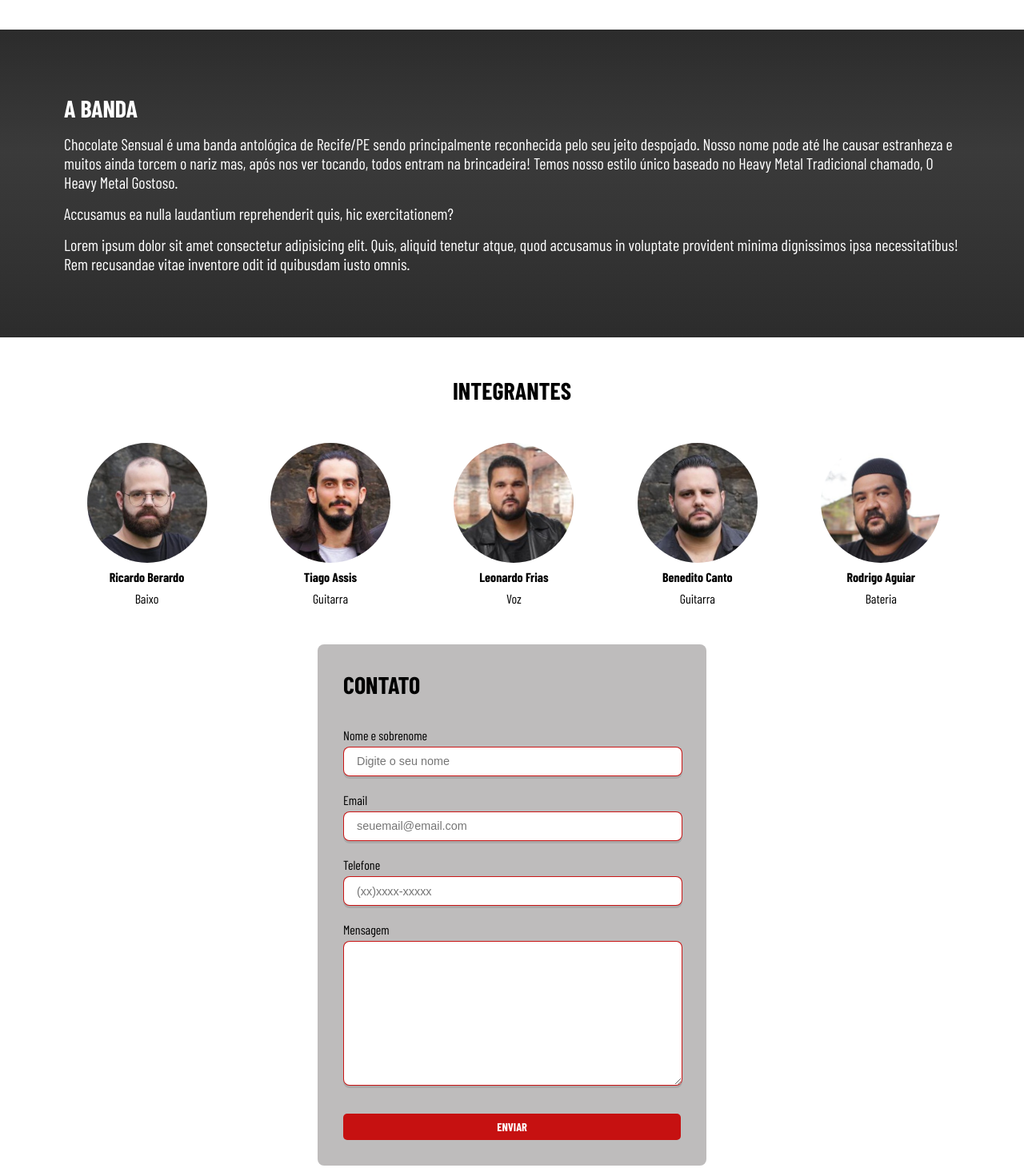
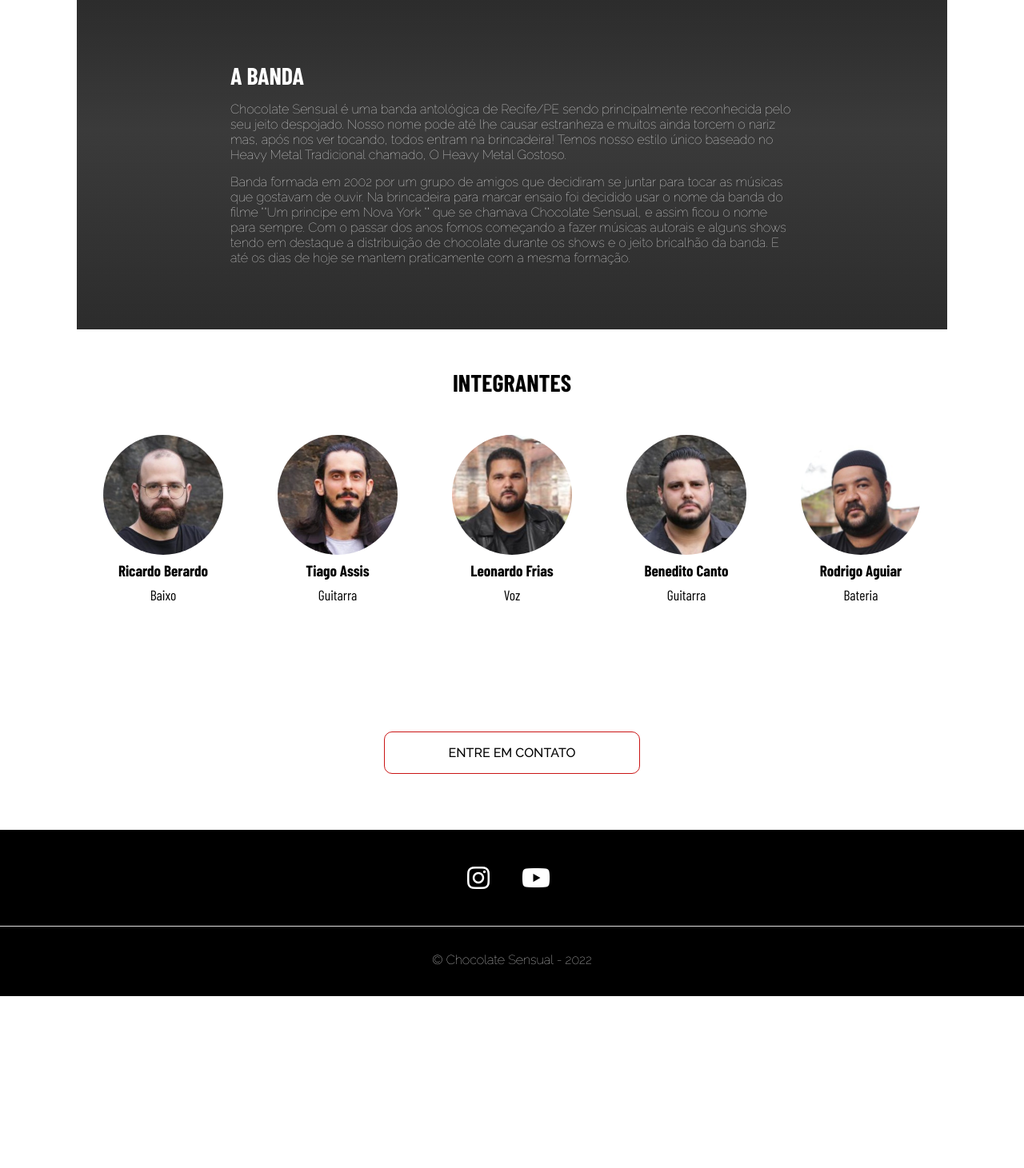
Before and after one commit to tiagoharry/Projeto-Chocolate, a plain HTML site: page index.html in a window 1280 px wide. Shown: the part 1300-2761 px from the top of the page at 80% size. After the commit the page ends 2546 px from the top, so only its background shows below. Drawn offline with nearby package versions, Linux system fonts and the light colour scheme.

Commit message:
projeto da banda chocolate sensual

```diff
--- a/css/banner.css
+++ b/css/banner.css
@@ -3,7 +3,10 @@
 
 
 .banner_container{
-    position: relative;
+    display: flex;
+    flex-direction: column;
+    align-items: center;
+
 }
 .banner_container .banner__imagem{
     width: 100%;
@@ -11,13 +14,11 @@
 }
 
 .banner #banner_texto{
-    position:absolute;
+    position: absolute;
     color: white;
     font-family: 'Staatliches', cursive;
     font-size: 5em;
-    bottom: 0;
-    right: 0;
-    width: 70%;
+
 }
 
 @media screen and (min-width: 0px) {
@@ -31,7 +32,7 @@
     .banner #banner_texto{
         font-size: 3em ;
         text-align: center;
-        padding: 50px;
+        padding-top: 15rem;
     }
 
 }
@@ -39,13 +40,11 @@
 @media screen and (min-width: 768px){
     .banner img{
         height: 100vh;
-
         max-height: 650px;
     }
 
     .banner #banner_texto{
         font-size: 5em;
-        padding: 100px;
-
+        padding-top: 20rem ;
     }
 }
--- a/css/contato.css
+++ b/css/contato.css
@@ -1,12 +1,35 @@
+@import url('https://fonts.googleapis.com/css2?family=Raleway:wght@100;500;700&display=swap');
+
+
 .contato{
     display: flex;
     justify-content: center;
     align-items: center;
-    font-family: 'Barlow Condensed', sans-serif;
 
+    font-weight: 500;
+    margin-top: 5rem;
 }
 
-.contato__container{
+.contato__botao{
+    border: 1px solid rgba(199, 8, 8, 0.945);
+    border-radius: 10px;
+    text-decoration: none;
+    font-family: 'Raleway', sans-serif;
+    font-weight: 500;
+    font-size: 1em;
+    text-transform: uppercase;
+    color: black;
+    padding:1rem 5rem;
+    cursor: pointer;
+    transition: 0.6s all;
+}
+
+.contato__botao:hover{
+    background-color:rgba(199, 8, 8, 0.945);
+    color: white;
+}
+
+/*.contato__container{
     background-color: rgb(190, 188, 188);
     min-width: 350px;
     min-height: 80vh;
@@ -61,7 +84,7 @@ form label{
     box-shadow: 0 3px 0 rgb(0, 0, 0, 0.1);
 }*/
 
-form input[type="submit"]{
+/*form input[type="submit"]{
     width: 100%;
     padding: 0.5rem;
     margin-top:2rem;
@@ -91,7 +114,7 @@ form input[type="submit"]{
 
     }*/
 
-    .contato__container{
+    /*.contato__container{
         min-height: 59vh;
         width: 5px;
 
@@ -102,4 +125,4 @@ form input[type="submit"]{
     .contato__container{
         width: auto;
     }
-}
+}*/
--- a/css/footer.css
+++ b/css/footer.css
@@ -1,5 +1,6 @@
+@import url('https://fonts.googleapis.com/css2?family=Raleway:wght@100;500;700&display=swap');
+
 footer{
-
     margin-top: 70px;
     text-align: center;
     background: black;
@@ -18,9 +19,7 @@ footer{
     flex-direction: row;
     align-items: center;
     color: white;
-    font-family: 'Anton', sans-serif;
     text-decoration: none;
-    /*margin: 0 10px 0 12px;*/
     transition: 0.5s all ease;
     padding:0 1rem;
 }
@@ -35,8 +34,10 @@ footer{
 }
 
 .copyright{
+    font-family: 'Raleway', sans-serif;
+    font-weight: 100;
     color: white;
     margin-top: 20px;
-    padding: 1rem 0;
-    border-top: 2px solid rgb(224, 223, 223);
+    padding: 2rem 0 1rem 0;
+    border-top: 0.5px solid rgb(224, 223, 223);
 }
--- a/css/integrantes.css
+++ b/css/integrantes.css
@@ -1,27 +1,31 @@
+@import url('https://fonts.googleapis.com/css2?family=Raleway:wght@100;500;700&display=swap');
+
+
 .integrantes{
     text-align: center;
     padding-top: 3rem;
-
     font-family: 'Barlow Condensed', sans-serif;
 }
 
 .integrantes__titulo{
-    font-weight: bold;
+
+    font-weight: 700;
     text-transform: uppercase;
     font-size: 30px;
     padding-bottom: 3rem;
 }
 
 .pessoas{
-    display: flex;
-    justify-content: space-around;
-    padding: 0 2rem 1rem 4.3rem;
-    flex-wrap: wrap;
+    display: grid;
+    grid-template-columns:repeat(5, 1fr);
+    padding: 10px;
+    grid-gap:2px;
 }
 
 .pessoa{
     display: flex;
     flex-direction: column;
+    align-items: center;
 }
 
 .pessoa__imagem{
@@ -46,7 +50,6 @@
 
 .pessoa__imagem--ben{
     background-image: url('../fotos/ben.jpg');
-
 }
 
 .pessoa__imagem--digao{
@@ -55,57 +58,47 @@
 
 .pessoa__nome{
     margin: 0.5rem 0;
-    font-weight: bold;
+    font-weight: 600;
+    font-size: 1.2em;
+}
+
+.pessoa__funcao{
+    font-size: 1.1em;
 }
 
 @media screen and (min-width: 0px){
+
+   .integrantes{
+       padding: 3rem 0;
+   }
+
     .pessoas{
-    flex-direction: column;
-    align-items: center;
-    padding:0 ;
+        grid-template-columns:repeat(2, 1fr);
+        padding: 0;
     }
 
     .pessoa{
         margin-bottom: 2rem;
-       /* padding: 0 3.5rem;*/
     }
-
-    /*.pessoa__nome, .pessoa__funcao{
-        padding-right: 6.5rem ;
-        text-align: center;
-    }*/
-
     .pessoa__imagem{
-        height: 600px;
-        width: 600px;
+        height: 120px;
+        width: 120px;
     }
 }
 
    @media screen and (min-width: 768px){
     .pessoas{
-        flex-direction: row;
-        padding: 0 4rem 1rem 4.3rem;
+        grid-template-columns:repeat(5, 1fr);
     }
 
 
 }
-    .pessoa{
-        padding-right: 1rem;
-    }
 
-    .pessoa__imagem{
-        height: 100px;
-        width: 100px;
-}
+@media screen and (min-width: 1024px) {
 
-.pessoa__nome, .pessoa__funcao{
-    padding-right: 0;
-    text-align: center;
-}
-
-@media screen and (min-width: 940px) {
-    .pessoa{
-        padding: 0 2rem;
+    .integrantes{
+       margin-left: 6rem;
+       margin-right: 6rem;
     }
 
     .pessoa__imagem{
--- a/css/sobre.css
+++ b/css/sobre.css
@@ -1,44 +1,49 @@
+@import url('https://fonts.googleapis.com/css2?family=Raleway:wght@100;500;700&display=swap');
+
 .sobre{
     font-family: 'Barlow Condensed', sans-serif;
     background: linear-gradient(to bottom, #323232 0%, #3F3F3F 40%, #1C1C1C 150%), linear-gradient(to top, rgba(255,255,255,0.40) 0%, rgba(0,0,0,0.25) 200%);
-    background-blend-mode: multiply;   /* border-left: 1px solid white;
-    border-right: 1px solid white;*/
+    background-blend-mode: multiply;
 }
 
 .sobre h2{
-    font-weight: bold;
+    font-weight: 700;
     text-transform: uppercase;
     font-size: 30px;
     color: white;
 }
 .sobre p{
-    font-size: 20px;
+    font-family: 'Raleway', sans-serif;
+    font-weight: 100;
     margin-top: 15px;
     color: white;
 }
 
-.sobre__caixa{
-    padding:0 5rem;
-}
-
 @media screen and (min-width: 0px) {
 
-    .sobre{
-
-        padding: 5rem 0;
+    .sobre__caixa{
+        padding:4rem 2rem ;
     }
 
     .sobre p{
-        font-size: 15px;
+        font-size: 1.1em;
     }
 }
 
 @media screen and (min-width: 768px) {
     .sobre{
         margin-top: 5rem;
+        padding:1rem 10rem;
     }
 
     .sobre p{
-        font-size: 20px;
+        font-size: 1em;
     }
 }
+
+@media screen and (min-width: 940px){
+
+    .sobre{
+        margin: 5rem 6rem 0 6rem;
+    }
+}
--- a/css/video.css
+++ b/css/video.css
@@ -1,7 +1,3 @@
-.video{
-
-}
-
 .video_container{
     width: 100%;
     height: 100%;
@@ -10,7 +6,6 @@
 .video_container iframe{
     width: 100%;
     height: 100%;
-
 }
 
 @media screen and (min-width: 0px) {
--- a/index.html
+++ b/index.html
@@ -5,7 +5,7 @@
     <meta http-equiv="X-UA-Compatible" content="IE=edge">
     <meta name="viewport" content="width=device-width, initial-scale=1.0">
     <title>Chocolate Sensual</title>
-    <link rel="icon" href="./fotos/logo_choco.png">
+    <link rel="icon" href="./fotos/Chocolate logo.png">
     <link rel="stylesheet" href="./css/reset.css">
     <link rel="stylesheet" href="./css/cabecalho.css">
     <link rel="stylesheet" href="./css/banner.css">
@@ -21,7 +21,7 @@
 <body>
     <header class="cabecalho">
 
-            <img class="logo" src="./fotos/logo_choco.png" alt="">
+            <img class="logo" src="./fotos/logo choco-01-01.png" alt="">
 
             <nav id="menu">
                 <button id="btn_mobile">
@@ -32,6 +32,10 @@
                     <li class="menu__item"><a class="menu__link" href="#sobre__link">Sobre</a></li>
                     <li class="menu__item"><a class="menu__link" href="#integrantes__link">Integrantes</a></li>
                     <li class="menu__item"><a class="menu__link" href="#contato__link">Contato</a></li>
+                        <ul class="menu__social--lista">
+                            <a class="menu__social--link" href="http://www.instagram.com/chocolatesensualofficial"><i class="fab fa-instagram"></i></a>
+                            <a class="menu__social--link" href="http://www.youtube.com/chocosex"><i class="fab fa-youtube"></i></a>
+                        </ul>
                 </ul>
             </nav>
     </header>
@@ -41,7 +45,7 @@
 
       <div class=" banner_container">
         <img class="banner__imagem" src="./fotos/IMG_3842.jpg" alt="">
-        <span id="banner_texto">O heavy metal gostoso</span>
+        <span id="banner_texto">O heavy metal</br>gostoso</span>
       </div>
     </section>
 
@@ -61,13 +65,15 @@
                         Nosso nome pode até lhe causar estranheza e muitos ainda torcem o nariz mas,
                         após nos ver tocando, todos entram na brincadeira! Temos nosso estilo único
                         baseado no Heavy Metal Tradicional chamado, O Heavy Metal Gostoso.</p>
-                        <p>Accusamus ea nulla laudantium reprehenderit quis, hic exercitationem? </p>
-                        <p>Lorem ipsum dolor sit amet consectetur adipisicing elit.
-                        Quis, aliquid tenetur atque, quod accusamus in voluptate provident minima dignissimos ipsa
-                        necessitatibus!
-                        Rem recusandae vitae inventore odit id quibusdam iusto omnis.</p>
+                    <p>Banda formada em 2002 por um grupo de amigos que decidiram se juntar para tocar as músicas
+                            que gostavam de ouvir. Na brincadeira para marcar ensaio foi decidido usar o nome da banda
+                            do filme &#34;&quot;Um principe em Nova York &#34;&quot; que se chamava Chocolate Sensual, e assim ficou o nome para sempre.
+                            Com o passar dos anos fomos começando a fazer músicas autorais e alguns shows tendo em destaque a distribuição
+                            de chocolate durante os shows e o jeito bricalhão da banda. E até os dias de hoje se mantem
+                            praticamente com a mesma formação.</p>
         </div>
     </section>
+
     <section class="integrantes" id="integrantes__link">
         <h2 class="integrantes__titulo">Integrantes</h2>
 
@@ -111,32 +117,10 @@
     </section>
 
     <section class="contato" id="contato__link">
-        <div class="contato__container">
-            <h2>Contato</h2>
 
-            <form action="">
-                <div class="input-field">
-                    <label for="nomesobrenome">Nome e sobrenome</label>
-                    <input type="text" id="nomesobrenome" class="inputprincipal" placeholder="Digite o seu nome" required>
-                </div>
-                <div class="input-field">
-                    <label for="email">Email</label>
-                    <input type="email" id="email" class="inputprincipal" placeholder="seuemail@email.com" required>
-                </div>
-                <div class="input-field">
-                    <label for="telefone">Telefone</label>
-                    <input type="tel" id="telefone" class="inputprincipal" placeholder="(xx)xxxx-xxxxx" minlength="10">
-                </div>
-                <div class="input-field">
-                    <label for="mensagem">Mensagem</label>
-                    <textarea name="" id="mensagem" class="inputprincipal" cols="45" rows="10"></textarea>
-                </div>
+        <a href="mailto:chocolatesensualofficial@gmail.com"  class="contato__botao">Entre em contato</a>
 
-                <input type="submit" value="Enviar" class="enviar">
-            </form>
-        </div>
     </section>
-
     <footer>
 
         <div class="caixasocial">
```
Also changed, not shown: css/cabecalho.css (+30 -41 lines), fotos/images.html (deleted, +0 -33 lines), fotos/Chocolate logo-01.jpg (deleted), fotos/Chocolate logo.png (added), fotos/fundo show.jpg (deleted), fotos/fundoshow.jpg (deleted), fotos/index.jpg (deleted), fotos/instagram_new1600.png (deleted), fotos/logo choco-01-01.png (added), fotos/principal2.jpg (deleted), 3 other files. Lines whose indentation alone changed are shown as unchanged.
